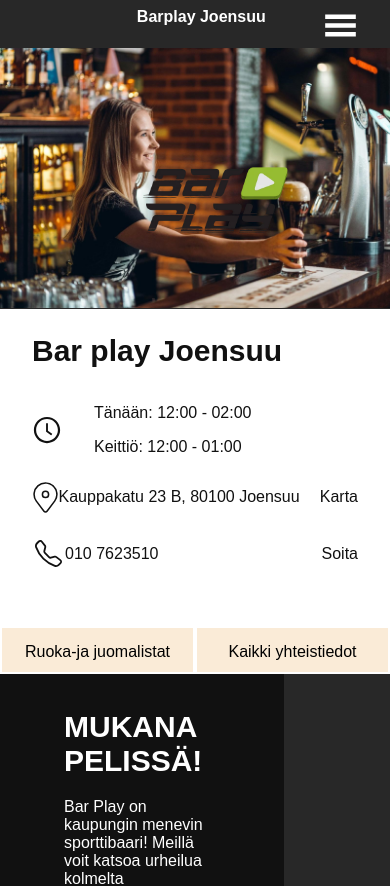
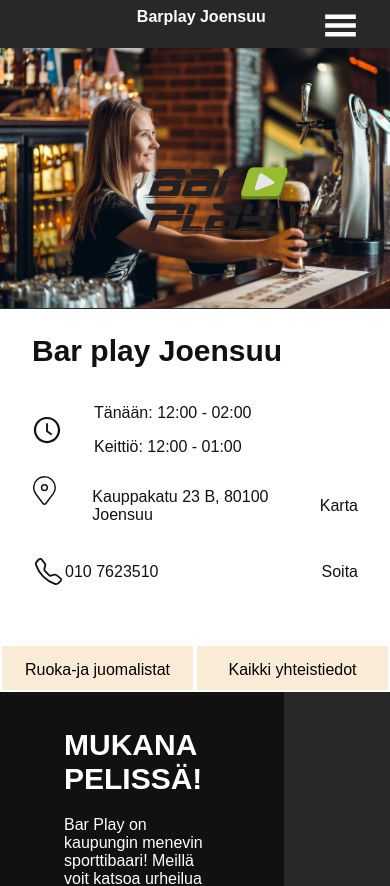
Before and after one commit to MarkusAP98/barplay02, a React (Create React App) app: page / in a window 390 px wide. Shown: the top 886 px of the page. Built offline with nearby package versions, Linux system fonts and the light colour scheme.

Commit message:
got the location responsive

```diff
--- a/src/components/Info/Info.css
+++ b/src/components/Info/Info.css
@@ -72,8 +72,17 @@
 
 .barplay__schedule-location {
   display: flex;
+  align-items: center;
   justify-content: space-between;
-  align-items: center;
+}
+
+.schedule__location-icon-text {
+  display: flex;
+
+}
+
+.schedule__location-icon-text p{
+  padding-left: 3.5rem;
 }
 
 .barplay__schedule-icon-location {
--- a/src/components/Info/Info.js
+++ b/src/components/Info/Info.js
@@ -61,8 +61,10 @@
             </div>
             {/* ----------location-------- */}
             <div className="barplay__schedule-location">
-              <CiLocationOn className="barplay__schedule-icon-location" />
-              <p>Kauppakatu 23 B, 80100 Joensuu</p>
+              <div className="schedule__location-icon-text">
+                <CiLocationOn className="barplay__schedule-icon-location" />
+                <p>Kauppakatu 23 B, 80100 Joensuu</p>
+              </div>
               <a href="#">Karta</a>
             </div>
             <br></br>
```
